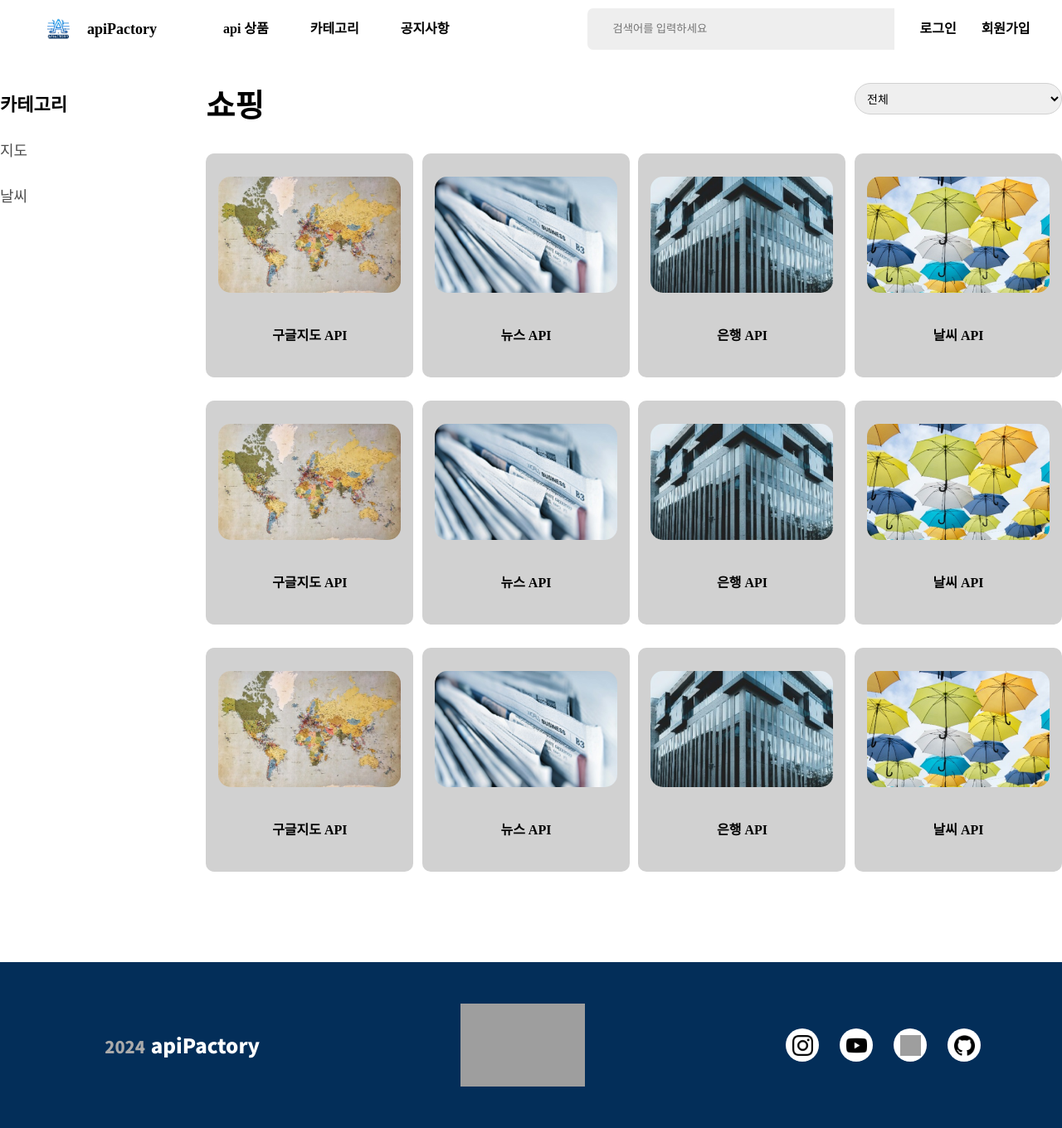
After one commit to jaehyuk-lee-0712/api-pactory, a PHP site: page /php/product/product.php in a window 1280 px wide. The commit adds this page. Shown: the whole page at 83% size. Run offline with PHP 8.4, Linux system fonts and the light colour scheme; some web fonts are replaced; grey boxes are pictures that could not be loaded.

Commit message:
2024.05.24 12시39분 서대원

```diff
--- /dev/null
+++ b/assets/css/product.css
@@ -0,0 +1,110 @@
+#wrap {
+    width: 100%;
+}
+
+.product__container {
+    max-width: 1340px;
+    height: 1060px;
+    margin: 0 auto;
+    margin-top: 40px;
+    display: flex;
+}
+
+/* left */
+.left {
+    width: 260px;
+    height: 100%;
+}
+
+.left .menu {
+    margin-bottom: 26px;
+    margin-top: 10px;
+    font-size: 22px;
+    font-weight: 700;
+}
+
+.left .submenu li {
+    margin-bottom: 28px;
+}
+
+.left .submenu li a {
+    font-size: 18px;
+    font-weight: 500;
+    color: #4e4e4e;
+}
+
+.left .submenu li:hover a {
+    text-decoration: underline;
+    text-underline-position: under;
+}
+
+/* right */
+.right {
+    width: 1080px;
+    height: 100%;
+}
+
+/* right__title */
+.right__title {
+    font-size: 38px;
+    font-weight: 700;
+    display: flex;
+    justify-content: space-between;
+}
+
+/* right__select */
+#right__select {
+    width: 250px;
+    height: 38px;
+    font-size: 14px;
+    font-weight: 500;
+    padding: 10px;
+    border-radius: 50px;
+    border-color: #d1d1d1;
+}
+
+/* right__main */
+.right__main {
+    display: flex;
+    justify-content: space-between;
+    flex-wrap: wrap;
+}
+
+.right__main.column {
+    width: 24%;
+}
+
+/* right__cont */
+.right__cont {
+    width: 250px;
+    height: 270px;
+    border-radius: 10px;
+    margin-top: 28px;
+    background-color: #d1d1d1;
+}
+
+.right__cont:hover {
+    background-color: #b1b1b1;
+    transition: all 0.3s;
+}
+
+.right__cont img {
+    width: 220px;
+    height: 140px;
+    border-radius: 30px;
+    margin-top: 13px;
+    padding: 15px;
+}
+
+/* right__info */
+.right__info {
+    display: flex;
+    justify-content: center;
+    align-items: center;
+    margin-top: 25px;
+}
+
+.right__info a {
+    font-size: 16px;
+    font-weight: 600;
+}
--- a/assets/css/style.css
+++ b/assets/css/style.css
@@ -5,6 +5,7 @@
 @import "common.css";
 @import "reset.css";
 @import "board.css";
+@import "product.css";
 
 /* section */
 @import "main.css";
--- a/php/component/header.php
+++ b/php/component/header.php
@@ -6,7 +6,7 @@
         </div>
         <div id="menu">
             <ul>
-                <li><a href="#">api 상품</a></li>
+                <li><a href="../product/product.php">api 상품</a></li>
                 <li><a href="#">카테고리</a></li>
                 <li><a href="../board/board.php">공지사항</a></li>
             </ul>
--- /dev/null
+++ b/php/product/product.php
@@ -0,0 +1,148 @@
+<?php
+    include "../connection/connection.php";
+?>
+
+<!DOCTYPE html>
+<html lang="ko">
+
+<head>
+    <meta charset="UTF-8">
+    <meta name="viewport" content="width=device-width, initial-scale=1.0">
+    <title>product</title>
+    <link rel="stylesheet" href="../../assets/css/style.css">
+    <link
+        href="https://fonts.googleapis.com/css2?family=IBM+Plex+Sans:ital,wght@0,100;0,200;0,300;0,400;0,500;0,600;0,700;1,100;1,200;1,300;1,400;1,500;1,600;1,700&display=swap"
+        rel="stylesheet">
+</head>
+<body>
+
+<?php
+    include "../component/header.php";
+?>
+
+    <div id="wrap">
+        <div class="product__container">
+            <div class="left">
+                <div class="menu">카테고리</div>
+                <div class="submenu">
+                    <li><a href="#">지도</a></li>
+                    <li><a href="#">날씨</a></li>
+                </div>
+            </div>
+            <div class="right">
+                <div class="right__title">
+                    <a href="#">쇼핑</a>
+                <select name="#" id="right__select">
+                    <option>전체</option>
+                    <option value="1">높은 관련성순</option>
+                    <option value="2">추천순</option>
+                </select>
+                </div>
+
+                <div class="right__main column4">
+                    <div class="right__cont">
+                        <figcaption class="right__img">
+                            <img src="../../assets/img/notice1.jpg" alt="구글api">
+                        </figcaption>
+                        <div class="right__info">
+                            <a href="#">구글지도 API</a>
+                        </div>
+                    </div>
+                    <div class="right__cont">
+                        <figcaption class="right__img">
+                            <img src="../../assets/img/notice2.jpg" alt="구글api">
+                        </figcaption>
+                        <div class="right__info">
+                            <a href="#">뉴스 API</a>
+                        </div>
+                    </div>
+                    <div class="right__cont">
+                        <figcaption class="right__img">
+                            <img src="../../assets/img/notice3.jpg" alt="뉴스api">
+                        </figcaption>
+                        <div class="right__info">
+                            <a href="#">은행 API</a>
+                        </div>
+                    </div>
+                    <div class="right__cont">
+                        <figcaption class="right__img">
+                            <img src="../../assets/img/notice4.jpg" alt="은행api">
+                        </figcaption>
+                        <div class="right__info">
+                            <a href="#">날씨 API</a>
+                        </div>
+                    </div>
+                    <div class="right__cont">
+                        <figcaption class="right__img">
+                            <img src="../../assets/img/notice1.jpg" alt="구글api">
+                        </figcaption>
+                        <div class="right__info">
+                            <a href="#">구글지도 API</a>
+                        </div>
+                    </div>
+                    <div class="right__cont">
+                        <figcaption class="right__img">
+                            <img src="../../assets/img/notice2.jpg" alt="구글api">
+                        </figcaption>
+                        <div class="right__info">
+                            <a href="#">뉴스 API</a>
+                        </div>
+                    </div>
+                    <div class="right__cont">
+                        <figcaption class="right__img">
+                            <img src="../../assets/img/notice3.jpg" alt="뉴스api">
+                        </figcaption>
+                        <div class="right__info">
+                            <a href="#">은행 API</a>
+                        </div>
+                    </div>
+                    <div class="right__cont">
+                        <figcaption class="right__img">
+                            <img src="../../assets/img/notice4.jpg" alt="은행api">
+                        </figcaption>
+                        <div class="right__info">
+                            <a href="#">날씨 API</a>
+                        </div>
+                    </div>
+                    <div class="right__cont">
+                        <figcaption class="right__img">
+                            <img src="../../assets/img/notice1.jpg" alt="구글api">
+                        </figcaption>
+                        <div class="right__info">
+                            <a href="#">구글지도 API</a>
+                        </div>
+                    </div>
+                    <div class="right__cont">
+                        <figcaption class="right__img">
+                            <img src="../../assets/img/notice2.jpg" alt="구글api">
+                        </figcaption>
+                        <div class="right__info">
+                            <a href="#">뉴스 API</a>
+                        </div>
+                    </div>
+                    <div class="right__cont">
+                        <figcaption class="right__img">
+                            <img src="../../assets/img/notice3.jpg" alt="뉴스api">
+                        </figcaption>
+                        <div class="right__info">
+                            <a href="#">은행 API</a>
+                        </div>
+                    </div>
+                    <div class="right__cont">
+                        <figcaption class="right__img">
+                            <img src="../../assets/img/notice4.jpg" alt="은행api">
+                        </figcaption>
+                        <div class="right__info">
+                            <a href="#">날씨 API</a>
+                        </div>
+                    </div>
+                </div>
+            </div>
+        </div>
+    </div>
+<?php
+    include "../component/footer.php";
+?>
+</body>
+
+</html>
```
Also changed, not shown: assets/css/logintemp.css (deleted, +0 -7 lines), index.php (+14 -15 lines).
